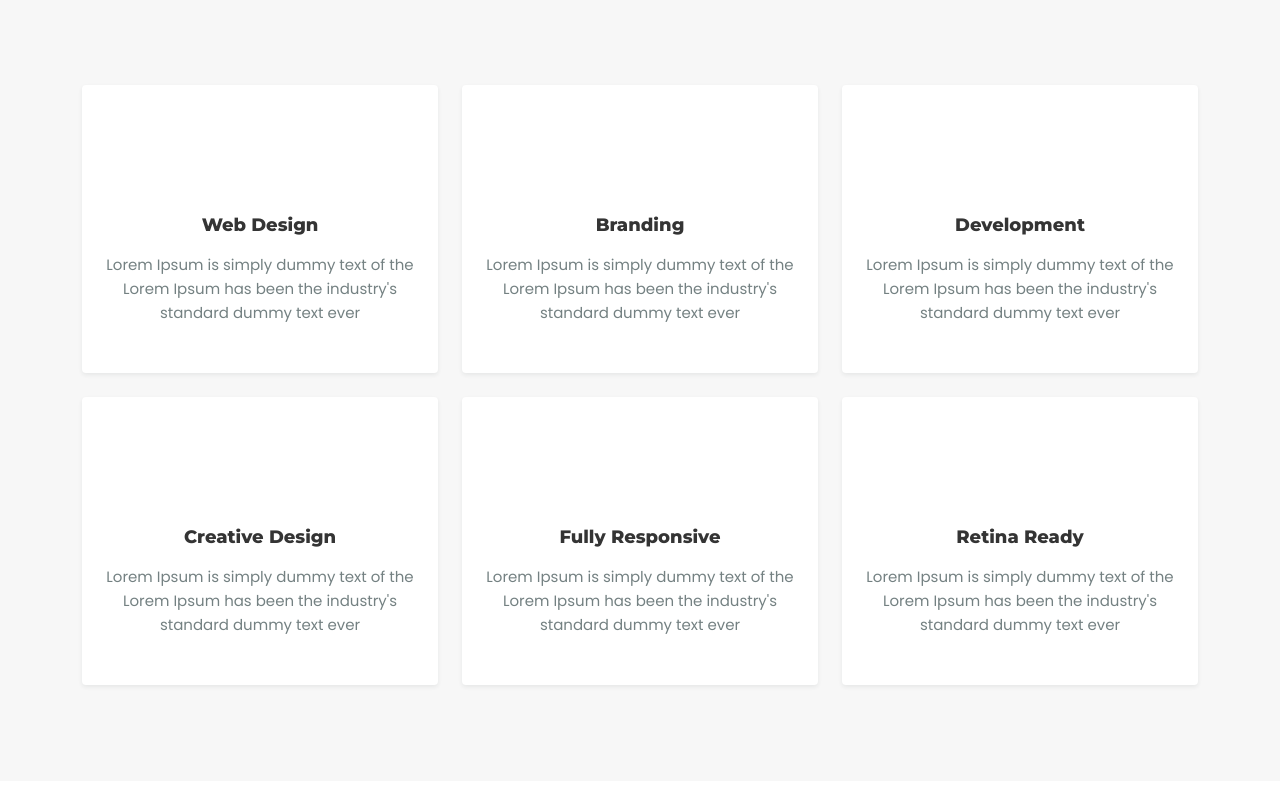
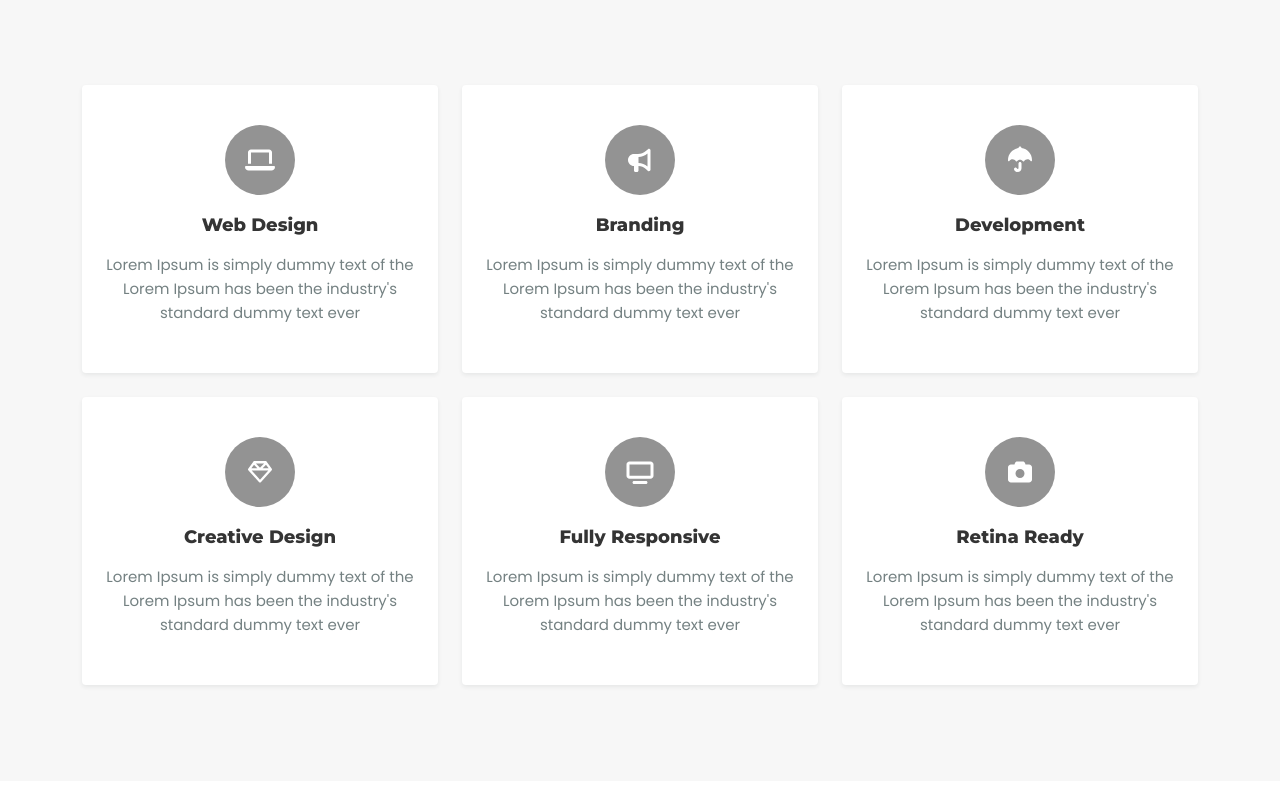
Before and after one commit to elsharkawy159/DANIELS-CV, a plain HTML site: page index.html in a window 1280 px wide. Shown: the part 1667-2460 px from the top of the page. Drawn offline with Linux system fonts and the light colour scheme.

Commit message:
Update style.css

```diff
--- a/css/style.css
+++ b/css/style.css
@@ -135,7 +135,7 @@ a {
     height: 70px;
     width: 70px;
     border-radius: 50%;
-    background-color: ##939393;
+    background-color: #939393;
     transition: all 0.6s ease;
 }
 svg , .card{
```
